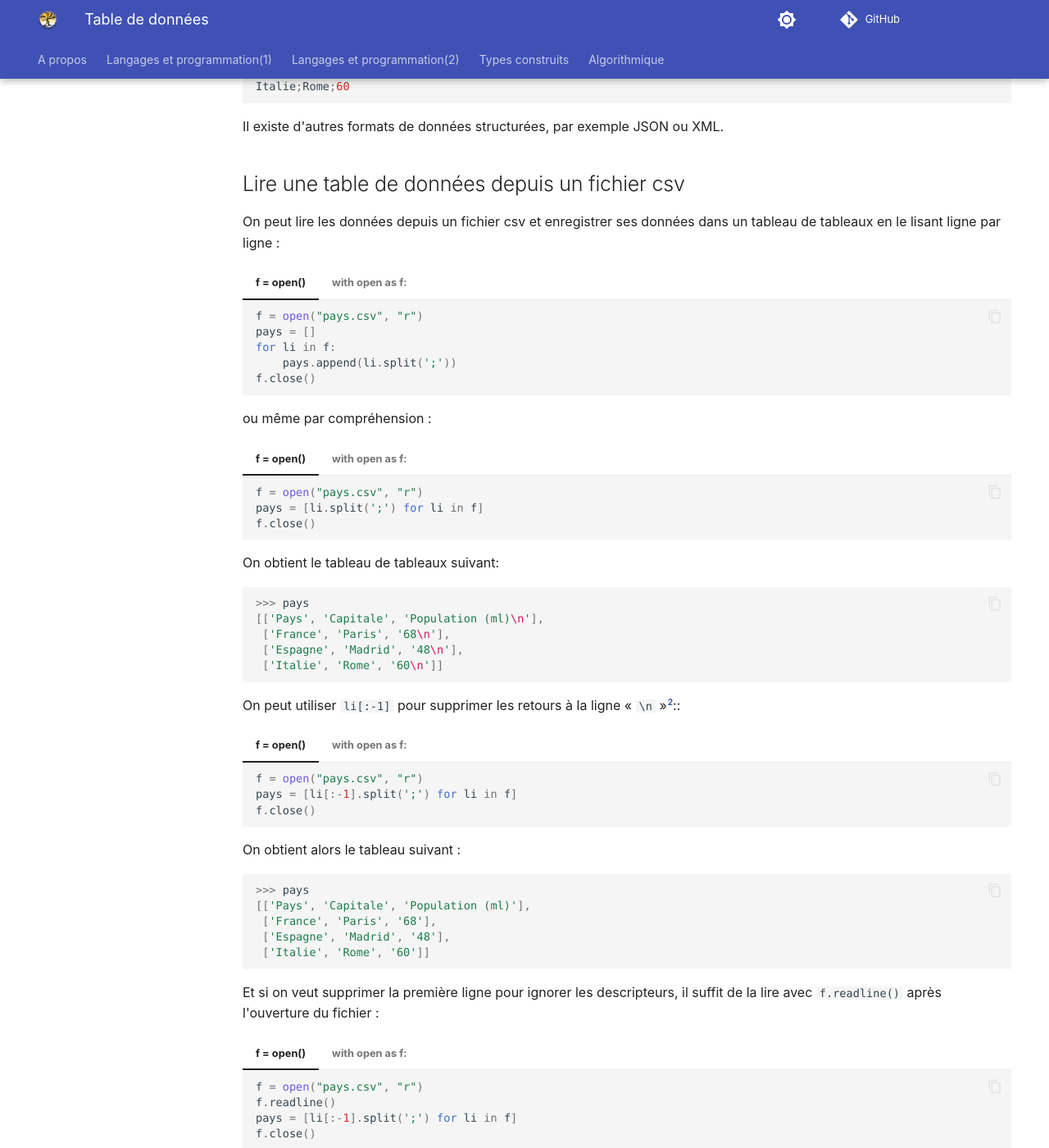
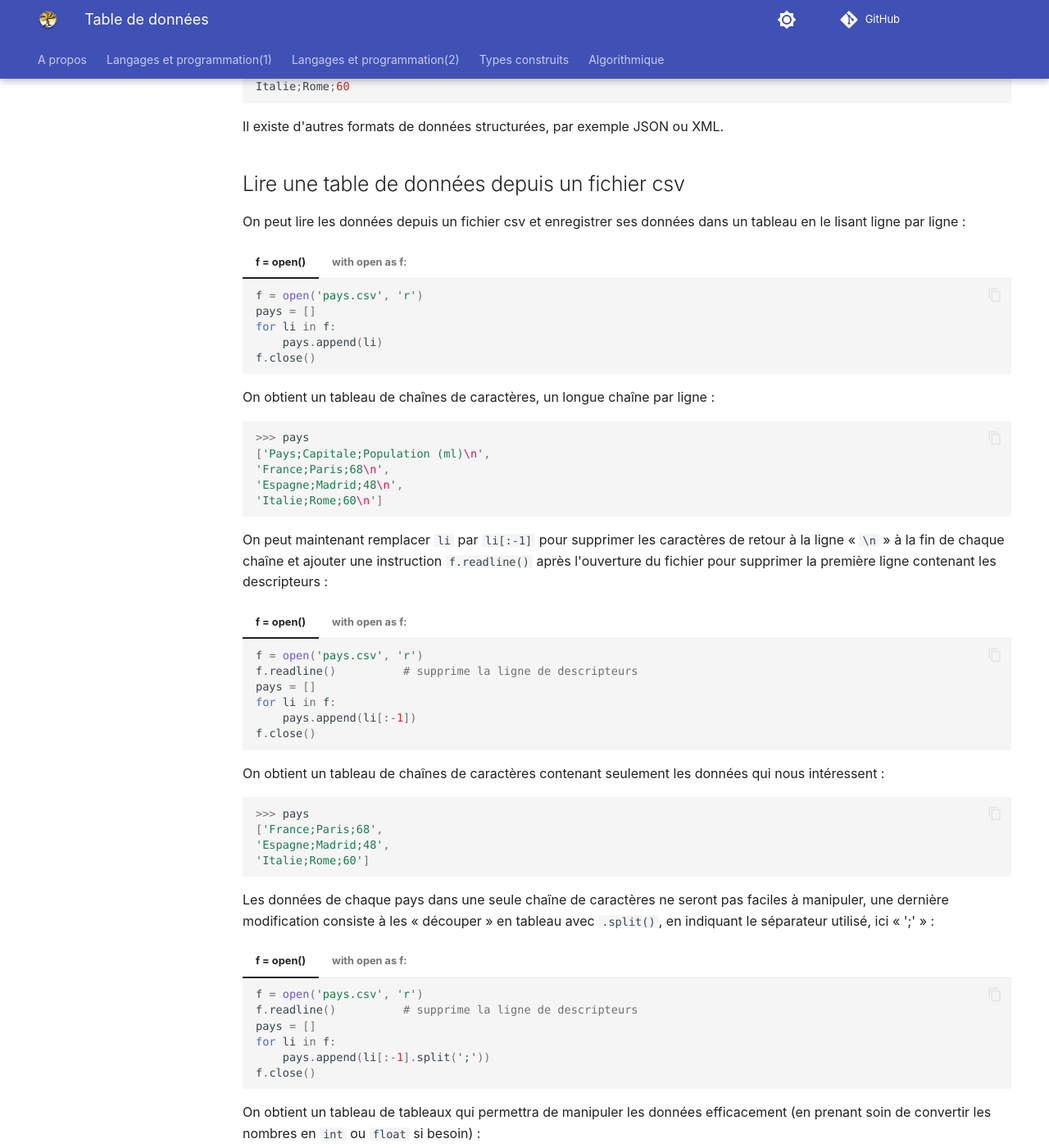
Before and after one commit to eipaca/NSI-1, an MkDocs documentation site: the page built from docs/donnees-en-tables/2-table-de-donnees.md, in a window 1280 px wide and 1400 px high, scrolled down 1511 px. Shown: the whole window at 82% size. Built offline with MkDocs 1.6.1 and Material for MkDocs 9.7.7, drawn with Linux system fonts in a browser that asks for light colours; emoji names are drawn with the system emoji font; comment, search, counter and statistics services are not loaded; some of the changed text lies outside the part shown.

Commit message:
Add files via upload

````diff
--- a/docs/donnees-en-tables/2-table-de-donnees.md
+++ b/docs/donnees-en-tables/2-table-de-donnees.md
@@ -33,7 +33,7 @@
 
 ##	Ecrire une table de données dans un fichier csv
 
-Un fichier csv est un simple fichier texte, on peut enregister des données structurées dans un fichier csv comme on l'a fait avec un fichier texte en séparant les données par une virgule ou un autre séparateur et les lignes par `\n`. Il suffit juste de changer l'extension du fichier et d'ajouter une ligne de descipteurs :
+Un fichier csv est un simple fichier texte, on peut enregister des données structurées dans un fichier csv comme on l'a fait avec un fichier texte en séparant les données par une virgule ou un autre séparateur et les lignes par `\n`. Il suffit juste de changer l'extension du fichier et d'ajouter une ligne de descripteurs :
 
 === "f = open(...)"
     ``` py
@@ -75,128 +75,154 @@
 
 ##	Lire une table de données depuis un fichier csv
 
-On peut lire les données depuis un fichier csv et enregistrer ses données dans un tableau de tableaux en le lisant ligne par ligne :
+On peut lire les données depuis un fichier csv et enregistrer ses données dans un tableau en le lisant ligne par ligne :
 
 
 === "f = open()"
     ``` py
-    f = open("pays.csv", "r")
+    f = open('pays.csv', 'r')
     pays = []
     for li in f:
-        pays.append(li.split(';'))
+        pays.append(li)
     f.close()
 
     ```
 
 === "with open as f:"
     ``` py
-    with open("pays.csv", "r") as f:
+    with open('pays.csv', 'r') as f:
         pays = []
         for li in f:
-            pays.append(li.split(';'))
+            pays.append(li)
     ```
 
-ou même par compréhension :
+On obtient un tableau de chaînes de caractères, un longue chaîne par ligne :
+
+``` py
+>>> pays
+['Pays;Capitale;Population (ml)\n',
+'France;Paris;68\n',
+'Espagne;Madrid;48\n',
+'Italie;Rome;60\n']
+```
+
+On peut maintenant remplacer `li` par `li[:-1]` pour supprimer les caractères de retour à la ligne « `\n` » à la fin de chaque chaîne
+et ajouter une instruction `f.readline()` après l'ouverture du fichier pour supprimer la première ligne contenant les descripteurs :
+
+
 
 === "f = open()"
     ``` py
-    f = open("pays.csv", "r")
-    pays = [li.split(';') for li in f]
+    f = open('pays.csv', 'r')
+	f.readline()          # supprime la ligne de descripteurs
+    pays = []
+    for li in f:
+        pays.append(li[:-1])
     f.close()
+
     ```
 
 === "with open as f:"
     ``` py
-    with open("pays.csv", "r") as f:
-        pays = [li.split(';') for li in f]
+    with open('pays.csv', 'r') as f:
+	    f.readline()          # supprime la ligne de descripteurs
+        pays = []
+        for li in f:
+            pays.append(li[:-1])
     ```
 
-On obtient le tableau de tableaux suivant:
+On obtient un tableau de chaînes de caractères contenant seulement les données qui nous intéressent :
 
 ``` py
 >>> pays
-[['Pays', 'Capitale', 'Population (ml)\n'],
- ['France', 'Paris', '68\n'],
- ['Espagne', 'Madrid', '48\n'],
- ['Italie', 'Rome', '60\n']]
+['France;Paris;68',
+'Espagne;Madrid;48',
+'Italie;Rome;60']
 ```
 
-On peut utiliser `li[:-1]` pour supprimer les retours à la ligne « `\n` »[^2.2]::
+Les données de chaque pays dans une seule chaîne de caractères ne seront pas faciles à manipuler,
+une dernière modification consiste à les « découper » en tableau avec `.split()`, en indiquant le séparateur utilisé, ici « ';' » :
 
-[^2.2]: Ou encore en utilisant la méthode `splitlines()` on peut écrire `>>> pays = [li.split(';') for li in f.read().splitlines()]`.
 
 === "f = open()"
     ``` py
-    f = open("pays.csv", "r")
+    f = open('pays.csv', 'r')
+	f.readline()          # supprime la ligne de descripteurs
+	pays = []
+    for li in f:
+        pays.append(li[:-1].split(';'))
+    f.close()
+
+    ```
+
+=== "with open as f:"
+    ``` py
+    with open('pays.csv', 'r') as f:
+		f.readline()          # supprime la ligne de descripteurs
+        pays = []
+        for li in f:
+            pays.append(li[:-1].split(';'))
+    ```
+
+
+On obtient un tableau de tableaux qui permettra de manipuler les données efficacement (en prenant soin de convertir les nombres en  `int` ou `float` si besoin) :
+
+``` py
+>>> pays
+[['France', 'Paris', '68'],
+['Espagne', 'Madrid', '48'],
+['Italie', 'Rome', '60']]
+```
+
+
+On pouvait aussi écrire la même chose directement par compréhension :
+
+=== "f = open()"
+    ``` py
+    f = open('pays.csv', 'r')
+    f.readline()          # supprime la ligne de descripteurs
     pays = [li[:-1].split(';') for li in f]
     f.close()
     ```
 
 === "with open as f:"
     ``` py
-    with open("pays.csv", "r") as f:
-        pays = [li[:-1].split(';') for li in f]
-    ```
-
-
-On obtient alors le tableau suivant :
-
-``` py
->>> pays
-[['Pays', 'Capitale', 'Population (ml)'],
- ['France', 'Paris', '68'],
- ['Espagne', 'Madrid', '48'],
- ['Italie', 'Rome', '60']]
-```
-
-Et si on veut supprimer la première ligne pour ignorer les descripteurs, il suffit de la lire avec `f.readline()` après l'ouverture du fichier :
-
-=== "f = open()"
-    ``` py
-    f = open("pays.csv", "r")
-    f.readline()
-    pays = [li[:-1].split(';') for li in f]
-    f.close()
-    ```
-
-=== "with open as f:"
-    ``` py
-    with open("pays.csv", "r") as f:
-        f.readline()
+    with open('pays.csv', 'r') as f:
+	    f.readline()          # supprime la ligne de descripteurs
         pays = [li[:-1].split(';') for li in f]
     ```
 
 
 
 !!! question "Exercice corrigé"
-    Importer dans un tableau de tableaux les données du fichier des codes postaux depuis [https://www.data.gouv.fr/fr/datasets/base-officielle-des-codes-postaux/](https://www.data.gouv.fr/fr/datasets/base-officielle-des-codes-postaux/).
+    Importer dans un tableau de tableaux les données du fichier des codes postaux depuis
+	[https://public.opendatasoft.com/explore/dataset/laposte_hexasmal/export](https://public.opendatasoft.com/explore/dataset/laposte_hexasmal/export)
+
 
 ??? Success "Réponse"
 
-    Une fois les données sauvegardées dans le ficher "laposte_hexasmal.csv" dans le répertoire "documents", on peut les visualiser par exemple dans le blocnote, dans Excel ou sur le site internet directement. On remarque que :
+    Une fois les données sauvegardées dans le ficher "laposte_hexasmal.csv", on peut les visualiser par exemple dans le blocnote. On remarque que :
 
-    -	la première ligne du fichier contient les six descripteurs de données (Code_commune_INSEE,  Nom_commune, …)
-    -	les séparateurs sont des points-virgules
+    -	la première ligne du fichier contient les six descripteurs de données (Code_commune_INSEE,  Nom_commune, etc.)
+    -	les séparateurs sont des points-virgules.
+
+
 
     ``` py
-    f = open("laposte_hexasmal.csv", "r)   # on ouvre le fichier en lecture
+    f = open('laposte_hexasmal.csv', 'r')   # on ouvre le fichier en lecture
     f.readline()      # on lit la 1ere ligne de descripteur séparément
     codes = []
     for li in f:
         codes.append(li[:-1].split(';'))
 
     # ou alors par comprehension:
-    codes2 = [li[:-1].split(';') for li in f]
+    codes = [li[:-1].split(';') for li in f]
 
     f.close()           # ne pas oublier de fermer le fichier
+
     >>> codes
-    [['90093',
-    'SERMAMAGNY',
-    '90300',
-    'SERMAMAGNY',
-    '',
-    '47.687801557,6.8309146345\n'],
-    …
+	[['47078', 'DAMAZAN', '47160', '', 'DAMAZAN', '44.289185426, 0.27533534800000004'], ['95500', 'PONTOISE', '95300', '', 'PONTOISE', '49.051577748, 2.094574042']...]
+	    …
     ```
 
 De la même façon qu'on a importé des données en table dans un tableau de tableaux, on peut très bien les importer dans un tableau de p-uplets (pour avoir des données de types différents)[^2.3] ou un tableau de dictionnaires (pour utiliser les descripteurs)[^2.4].
@@ -204,7 +230,7 @@
 [^2.3]:
     Par exemple avec le code suivant :
     ```py
-    f = open("pays.csv", "r")
+    f = open('pays.csv', 'r')
     f.readline()         # ligne de descripteurs ignorée
     pays = []
     for li in f:
@@ -218,7 +244,7 @@
 [^2.4]:
     Par exemple avec le code suivant :
     ```py
-    f = open("pays.csv", "r")
+    f = open('pays.csv', 'r')
     descripteurs = f.readline()[:-1].split( ',')   # tableau des descripteurs
     pays = []
     for li in f:
@@ -240,6 +266,7 @@
 import csv
 
 with open('pays.csv', 'r') as f:
+    f.readline()          # supprime la ligne de descripteurs
     pays = csv.reader(f, delimiter=';')
 ```
 
@@ -262,27 +289,30 @@
 import csv
 
 with open('pays.csv', 'r') as f:
+    f.readline()          # supprime la ligne de descripteurs
     pays = list(csv.reader(f, delimiter=';'))
 ```
 On obtient un tableau de tableaux :
 
 ``` py
 >>> pays
-[['Pays', 'Capitale', 'Population (millions)'],
- ['France', 'Paris', '68'],
- ['Italie', 'Rome', '60']]
+[['France', 'Paris', '68'],
+['Espagne', 'Madrid', '48'],
+['Italie', 'Rome', '60']]
 ```
 
 :warning: À noter que toutes les valeurs sont au format `str`, y compris les nombres, il faudra en tenir compte dans l'utilisation de ces données par la suite programme.
 
-Le tableau de tableaux, n'est pas toujours idéal, en particulier la première ligne de descripteurs n'est pas séparée du reste des données.  La méthode `DictReader` permet de garder les descripteurs en créant un tableau de dictionnaires. Comme avec `reader`, on utilise `list()` pour convertir le résultat en tableau.
+Le tableau de tableaux, n'est pas toujours idéal, en particulier la première ligne de descripteurs n'est pas séparée du reste des données.
+La méthode `DictReader` permet de garder les descripteurs en créant un tableau de dictionnaires. Comme avec `reader`, on utilise `list()` pour convertir le résultat en tableau.
 
 
 ``` py
 import csv
 
 with open('pays.csv', 'r') as f:
-    pays = list(csv.DictReader(f, delimiter=','))
+    # on ne supprime pas les descripteurs
+    pays = list(csv.DictReader(f, delimiter=';'))
 ```
 
 On obtient un tableau de dictionnaires :
@@ -304,7 +334,7 @@
     ``` py
     import csv
 
-    with open("laposte_hexasmal.csv", 'r') as f:
+    with open('laposte_hexasmal.csv', 'r') as f:
         codes = list(csv.DictReader(f, delimiter=';'))
     >>> codes
     [{'Code_commune_INSEE': '90093',
````
Also changed, not shown: docs/donnees-en-tables/1-lecture-ecriture-dans-un-fichier.md (+16 -16 lines).
